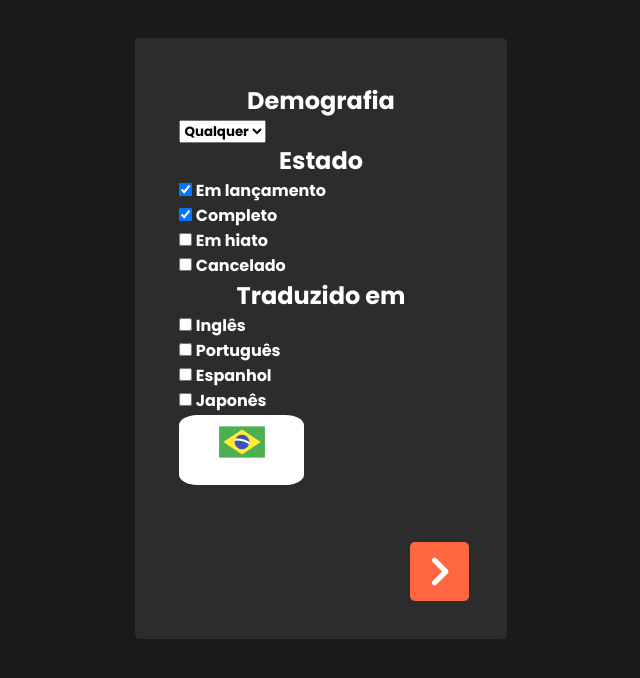
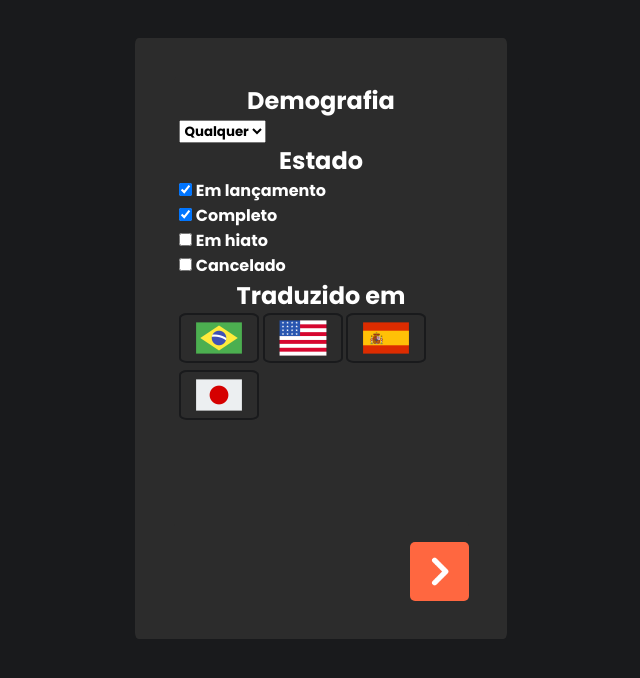
Before and after one commit to inkenz/ProjetoWeb, a plain HTML site: page index.html in a window 1280 px wide. Shown: the whole page, without its empty margins (319-959 px from the left). Drawn offline with Linux system fonts and the light colour scheme.

Commit message:
nova página e bandeiras criadas

```diff
--- a/index.html
+++ b/index.html
@@ -1,5 +1,6 @@
 <!DOCTYPE html>
 <html>
+
 <head>
 	<meta charset="UTF-8" />
 	<meta name="viewport" content="width=device-width, initial-scale=1.0" />
@@ -24,32 +25,19 @@
 				<h2 id="titulo">Estado</h2>
 				<input type="checkbox" id="ongoin-cb" value="ongoin" checked="true" />
 				<label class="label" for="ongoin-cb">Em lançamento</label><br />
-          <input
-            type="checkbox"
-            id="completed-cb"
-            checked="true"
-            value="completed"
-          />
+				<input type="checkbox" id="completed-cb" checked="true" value="completed" />
 				<label class="label" for="completed-cb">Completo</label><br />
 				<input type="checkbox" id="hiatus-cb" value="ongoin" />
 				<label class="label" for="hiatus-cb">Em hiato</label><br />
 				<input type="checkbox" id="cancelled-cb" value="ongoin" />
 				<label class="label" for="cancelled-cb">Cancelado</label><br />
 				<h2 id="titulo">Traduzido em</h2>
-          <input type="checkbox" id="english-cb" value="en" />
-          <label class="label" for="english-cb">Inglês</label><br />
-          <input type="checkbox" id="portugese-cb" value="pt-br" />
-          <label class="label" for="portugese-cb">Português</label><br />
-          <input type="checkbox" id="spanish-cb" value="es" />
-          <label class="label" for="spanish-cb">Espanhol</label><br />
-          <input type="checkbox" id="japanese-cb" value="ja" />
-          <label class="label" for="japanese-cb">Japonês</label><br />
-
-		  <label class="flag">
-
-			<input class="flagcheck"type="checkbox">
-		  </label>
-
+				<div id="flags">
+					<input id="ptbr" class="flagcheck" type="checkbox">
+					<input id="enus" class="flagcheck" type="checkbox">
+					<input id="es" class="flagcheck" type="checkbox">
+					<input id="jp" class="flagcheck" type="checkbox">
+				</div>
 			</fieldset>
 			<!-- <div id="formsTags">
           <h1 id="titulo">Escolha gêneros</h1>
@@ -342,4 +330,5 @@
 </body>
 
 <script src="resources/js/index.js"></script>
+
 </html>
--- a/resources/css/index.css
+++ b/resources/css/index.css
@@ -97,6 +97,7 @@ button:hover,
 	display: flex;
 	align-items: center;
 }
+
 .forms-field {
 	border: 0;
 	border-radius: 1%;
@@ -123,22 +124,51 @@ h2 {
 	color: white;
 }
 
-.flag {
-  font-size: 50px;
-  background-size: 50px;
-  background-repeat: no-repeat;
-  background-position: top;
-  background-color: white;
+.flags {
+	justify-content: center;
+	align-self: center;
 	border-radius: 15%;
 }
 
 .flagcheck {
-  width: 125px;
+	width: 80px;
 	height: 50px;
 
 	background-size: 50px;
+	background-color: #2c2c2c;
+	border-radius: 10%;
 	appearance: none;
+	border: 2px solid #191a1c;
 	background-repeat: no-repeat;
-  background-position: bottom;
+	background-position: center;
+}
+
+#demography {
+	justify-content: center;
+	align-self: center;
+}
+
+
+#ptbr {
 	background-image: url("../icons/icons8-brazil-100.png");
 }
+
+#enus {
+	background-image: url("../icons/icons8-united-100.png");
+}
+
+#es {
+	background-image: url("../icons/icons8-spain-100.png");
+}
+
+#jp {
+	background-image: url("../icons/icons8-japan-100.png");
+}
+
+.flagcheck:checked {
+	background-color: #ff6740;
+}
+
+.flagcheck:hover {
+	background-color: #191a1c;
+}
```
Also changed, not shown: manga.html (added, +33 -0 lines), resources/icons/cover_exemplo.jpg (added). Lines whose indentation alone changed are shown as unchanged.
